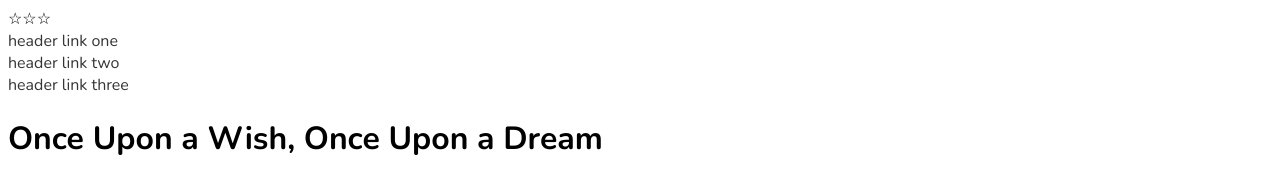
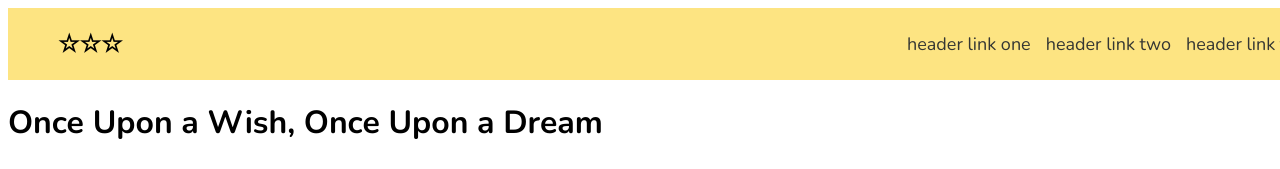
Before and after one commit to starlightavenue/odin-landing-page-redux, a plain HTML site: page index.html in a window 1280 px wide. Shown: the top 169 px of the page. Drawn offline with nearby package versions, Linux system fonts and the light colour scheme.

Commit message:
Add header styling

```diff
--- a/style.css
+++ b/style.css
@@ -11,11 +11,29 @@ a {
 
 a:hover {
     color: #fffaeb;
-    font-weight: 600;
+    font-weight: 700;
 }
 
 ul {
     list-style-type: none;
     margin:0;
     padding: 0;
+    display:flex;
+    gap: 15px;
+    font-size: 18px;
 }
+
+/* HEADER */
+.header {
+    background-color: #fde482;
+    display:flex;
+    justify-content: space-between;
+    align-items: center;
+    padding: 20px 50px;
+    width: 100%;
+}
+
+.logo {
+    font-size: 24px;
+    font-weight: 900;
+}
```
